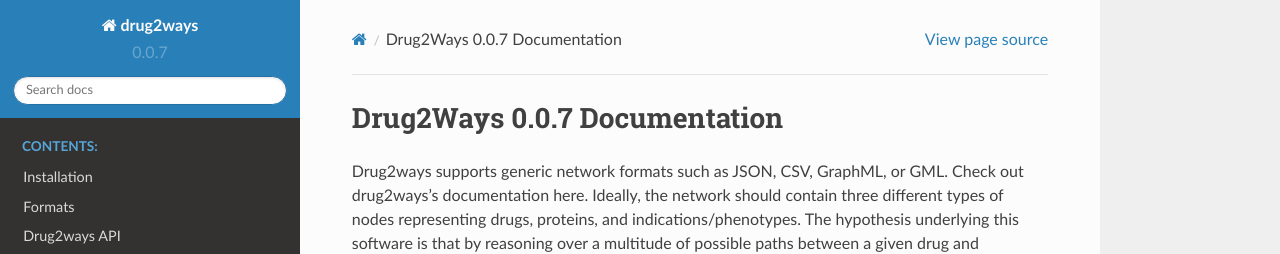
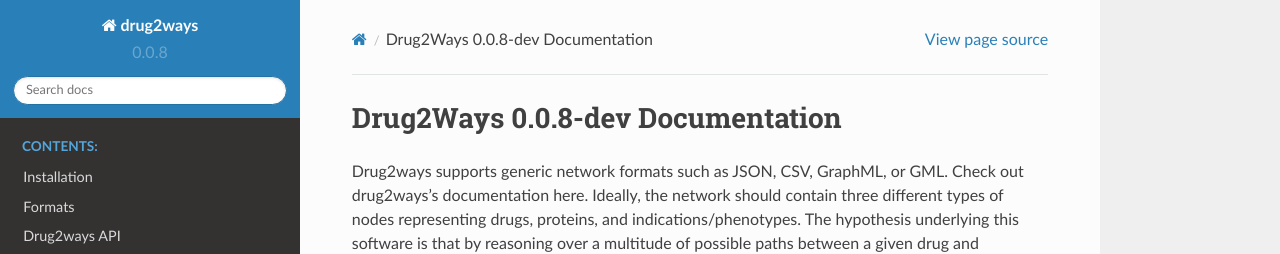
Before and after one commit to drug2ways/drug2ways, a Sphinx documentation site: the page built from docs/source/index.rst, in a window 1280 px wide and 1203 px high. Shown: the top 254 px of the window. Built offline with Sphinx 7.4.7 and the Read the Docs theme 2.0.0, drawn with Linux system fonts in a browser that asks for light colours.

Commit message:
Bump version: 0.0.7 → 0.0.8-dev

```diff
--- a/docs/source/conf.py
+++ b/docs/source/conf.py
@@ -21,7 +21,7 @@
 copyright = '2020, Daniel Rivas Barragan and Daniel Domingo-Fernandez'
 author = 'Daniel Rivas Barragan and Daniel Domingo-Fernandez'
 
-release = '0.0.7'
+release = '0.0.8-dev'
 
 parsed_version = re.match(
     '(?P<major>\d+)\.(?P<minor>\d+)\.(?P<patch>\d+)(?:-(?P<release>[0-9A-Za-z-]+(?:\.[0-9A-Za-z-]+)*))?(?:\+(?P<build>[0-9A-Za-z-]+(?:\.[0-9A-Za-z-]+)*))?',
--- a/setup.cfg
+++ b/setup.cfg
@@ -3,7 +3,7 @@
 ##########################
 [metadata]
 name = drug2ways
-version = 0.0.7
+version = 0.0.8-dev
 description = Reasoning over polar paths in biological networks for drug discovery applications
 long_description = A Python package for reasoning over large-scale biological networks for drug discovery applications in bioinformatics
 
```
Also changed, not shown: .bumpversion.cfg.
